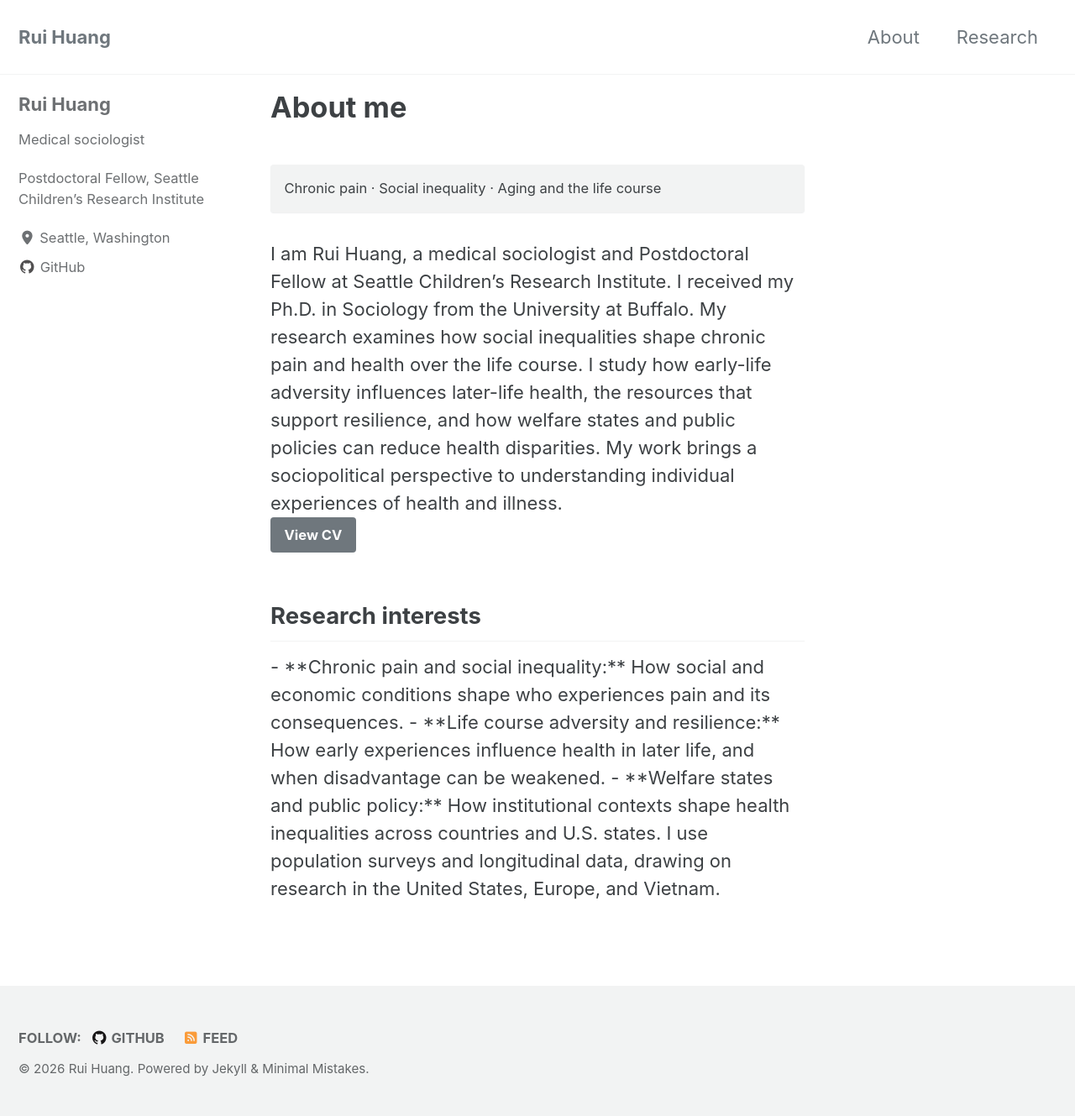
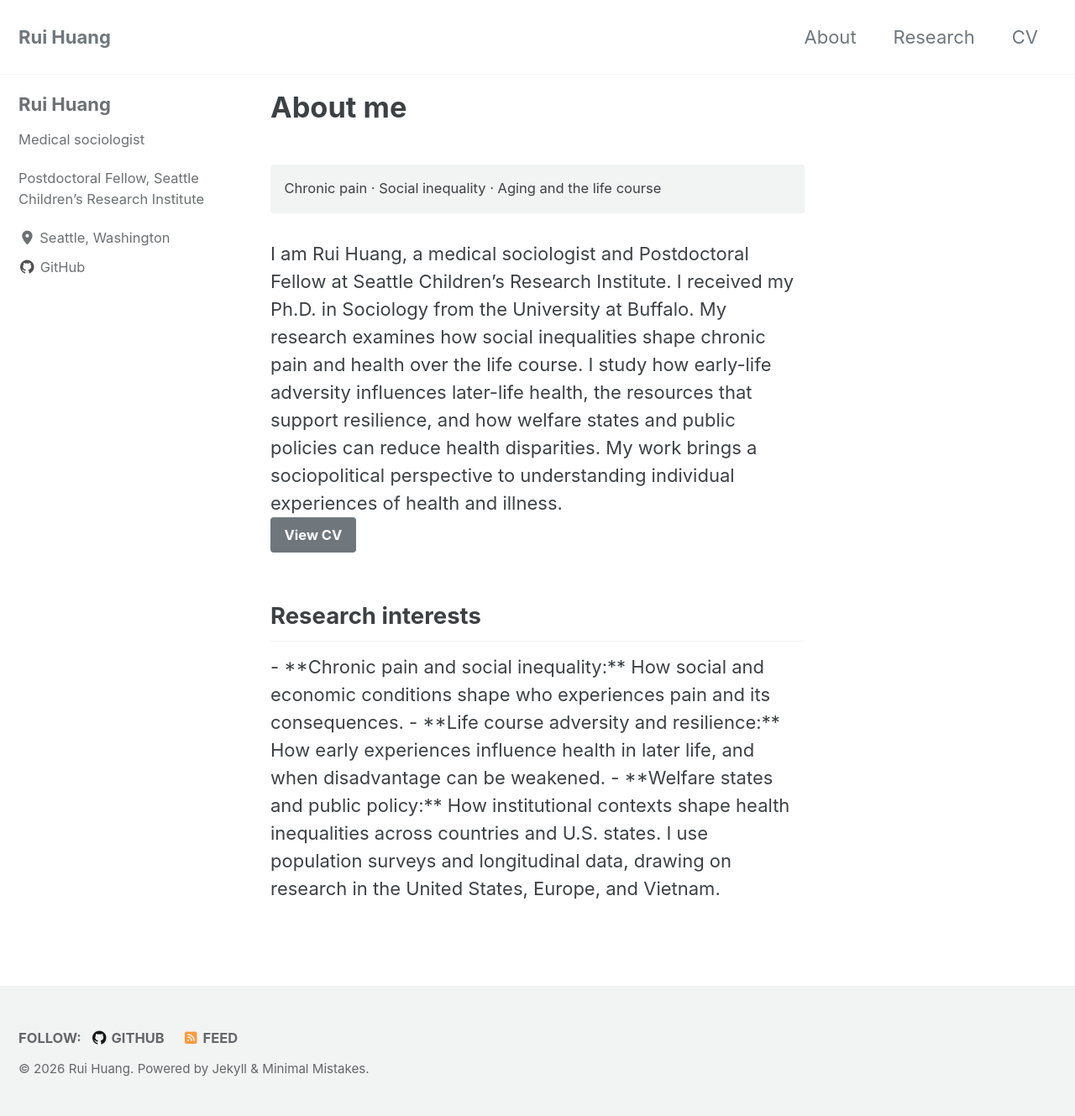
Before and after one commit to RuiZoeHuang/ruizoehuang.github.io, a Jekyll site: the page built from index.html, in a window 1280 px wide. Shown: the whole page at 84% size. Built offline with Jekyll 4.4.1, drawn with Linux system fonts in a browser that asks for light colours; cached includes are drawn as plain includes; the list of posts is cut into pages by our own code.

Commit message:
Link CV to user-provided OneDrive document

```diff
--- a/_data/navigation.yml
+++ b/_data/navigation.yml
@@ -3,3 +3,5 @@ main:
     url: /
   - title: "Research"
     url: /#research
+  - title: "CV"
+    url: "https://1drv.ms/w/c/d93048c11c90f803/IQBZz34MmgvjSb3Jv7JJjuQ_AXfdiQrJfCE8-m_vhNuoSNA?e=kOjttc"
```
